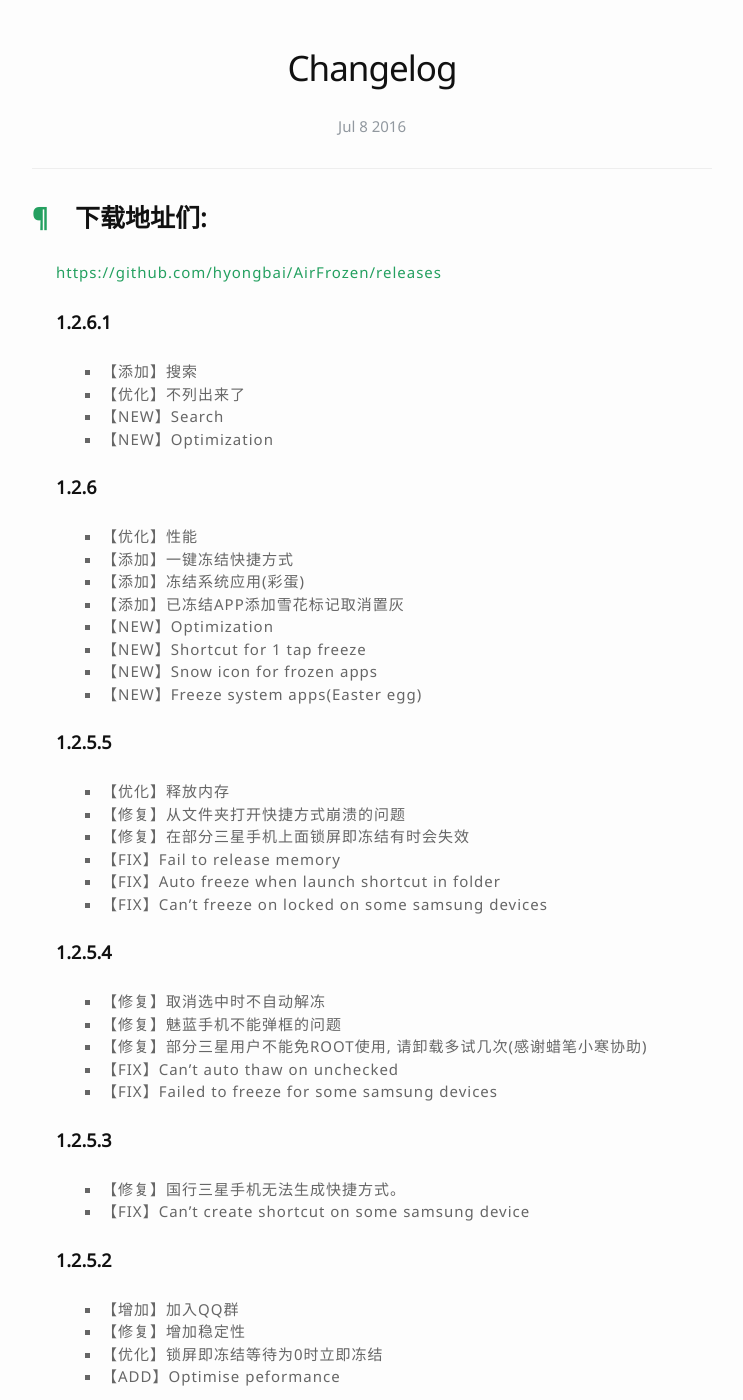
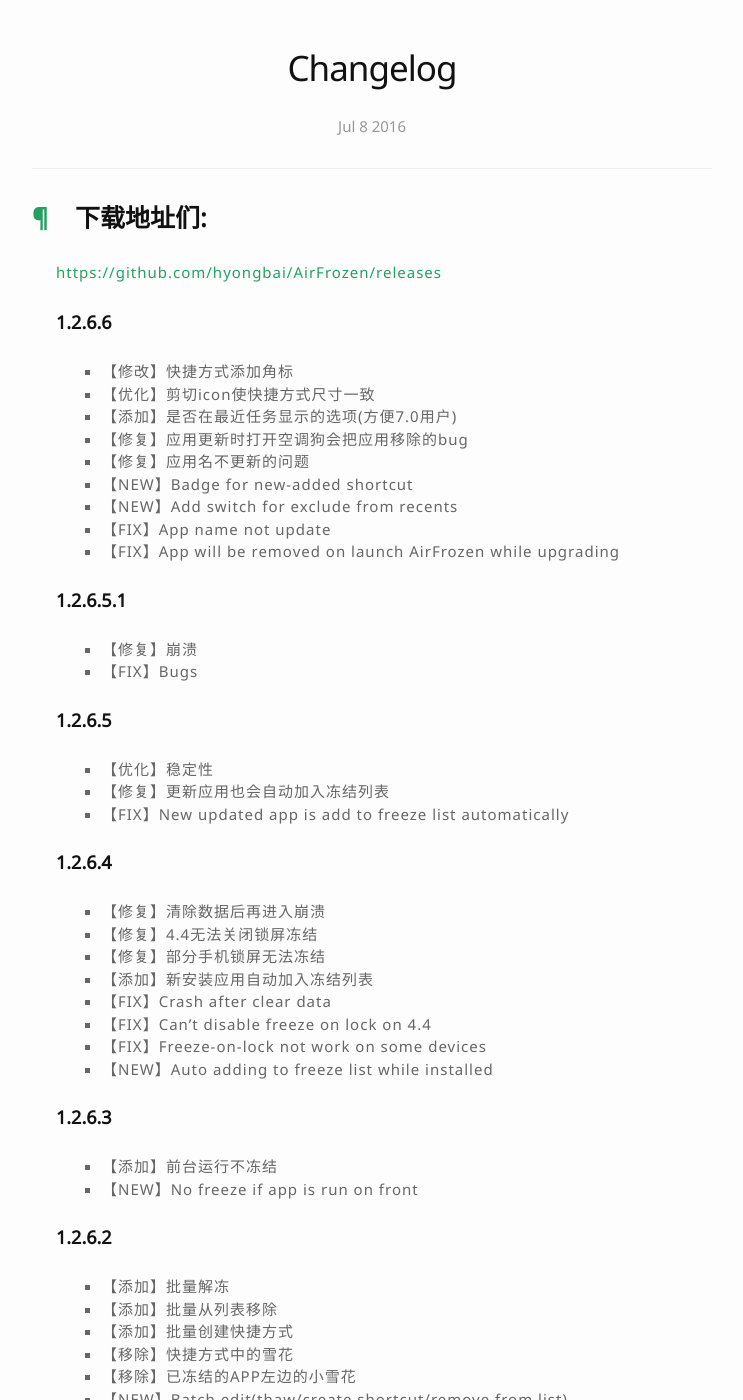
Before and after one commit to hyongbai/AirFrozen, a Jekyll site: the page built from _posts/2016-07-08-changelog.md, in a window 1280 px wide and 1400 px high. Shown: the whole window, without its empty margins (268-1011 px from the left). Built offline with Jekyll 4.4.1, drawn with Linux system fonts in a browser that asks for light colours; nearby versions of some CDN libraries; some of the changed text lies outside the part shown.

Commit message:
Update 2016-07-08-changelog.md

```diff
--- a/_posts/2016-07-08-changelog.md
+++ b/_posts/2016-07-08-changelog.md
@@ -7,6 +7,48 @@ permalink: /changelog/
 ## 下载地址们:
 
 [https://github.com/hyongbai/AirFrozen/releases](https://github.com/hyongbai/AirFrozen/releases)
+
+### 1.2.6.6
+- 【修改】快捷方式添加角标
+- 【优化】剪切icon使快捷方式尺寸一致
+- 【添加】是否在最近任务显示的选项(方便7.0用户)
+- 【修复】应用更新时打开空调狗会把应用移除的bug
+- 【修复】应用名不更新的问题
+- 【NEW】Badge for new-added shortcut
+- 【NEW】Add switch for exclude from recents
+- 【FIX】App name not update
+- 【FIX】App will be removed on launch AirFrozen while upgrading
+
+### 1.2.6.5.1
+- 【修复】崩溃
+- 【FIX】Bugs
+
+### 1.2.6.5
+- 【优化】稳定性
+- 【修复】更新应用也会自动加入冻结列表
+- 【FIX】New updated app is add to freeze list automatically
+
+### 1.2.6.4
+- 【修复】清除数据后再进入崩溃
+- 【修复】4.4无法关闭锁屏冻结
+- 【修复】部分手机锁屏无法冻结
+- 【添加】新安装应用自动加入冻结列表
+- 【FIX】Crash after clear data
+- 【FIX】Can't disable freeze on lock on 4.4
+- 【FIX】Freeze-on-lock not work on some devices
+- 【NEW】Auto adding to freeze list while installed
+
+### 1.2.6.3
+- 【添加】前台运行不冻结
+- 【NEW】No freeze if app is run on front
+
+### 1.2.6.2
+- 【添加】批量解冻
+- 【添加】批量从列表移除
+- 【添加】批量创建快捷方式
+- 【移除】快捷方式中的雪花
+- 【移除】已冻结的APP左边的小雪花
+- 【NEW】Batch edit(thaw/create shortcut/remove from list)
 
 ### 1.2.6.1
 - 【添加】搜索
@@ -88,7 +130,6 @@ permalink: /changelog/
 - 【FIX】Cant uninstall AirFrozen in settings
 
 ### 1.2.3
-
 - 【移除】设备管理器中多余的权限
 - 【修复】开启无障碍后不开启退出冻结
 - 【添加】可通过设置页获取设备管理器的权限
@@ -107,14 +148,12 @@ permalink: /changelog/
 - 【FIX】Auto frozen by click shortcut in a folder
 
 ### 1.2.1.1
-
 - 【修复】设置页的崩溃
 - 【修复】其他的一些B
 - 【FIX】Crash in Settings
 - 【FIX】BUGs
 
 ### 1.2.1
-
 - 【修复】I]sh
 
 ### 1.2
@@ -132,7 +171,6 @@ permalink: /changelog/
 - 【FIX】Can't load APP icon on S7 edge
 
 ### 1.1
-
 - 快捷方式打开已冻结的APP
 - 运行APP后关闭AirFrozen界面
 - 三星手机上面不用Root冻结
@@ -141,7 +179,6 @@ permalink: /changelog/
 - Freeze APP for samsung without ROOT
 
 ### 1.0.3
-
 - 单击icon直接运行
 - 长按icon弹出操作菜单
 - 增加卸载app的选项
```
